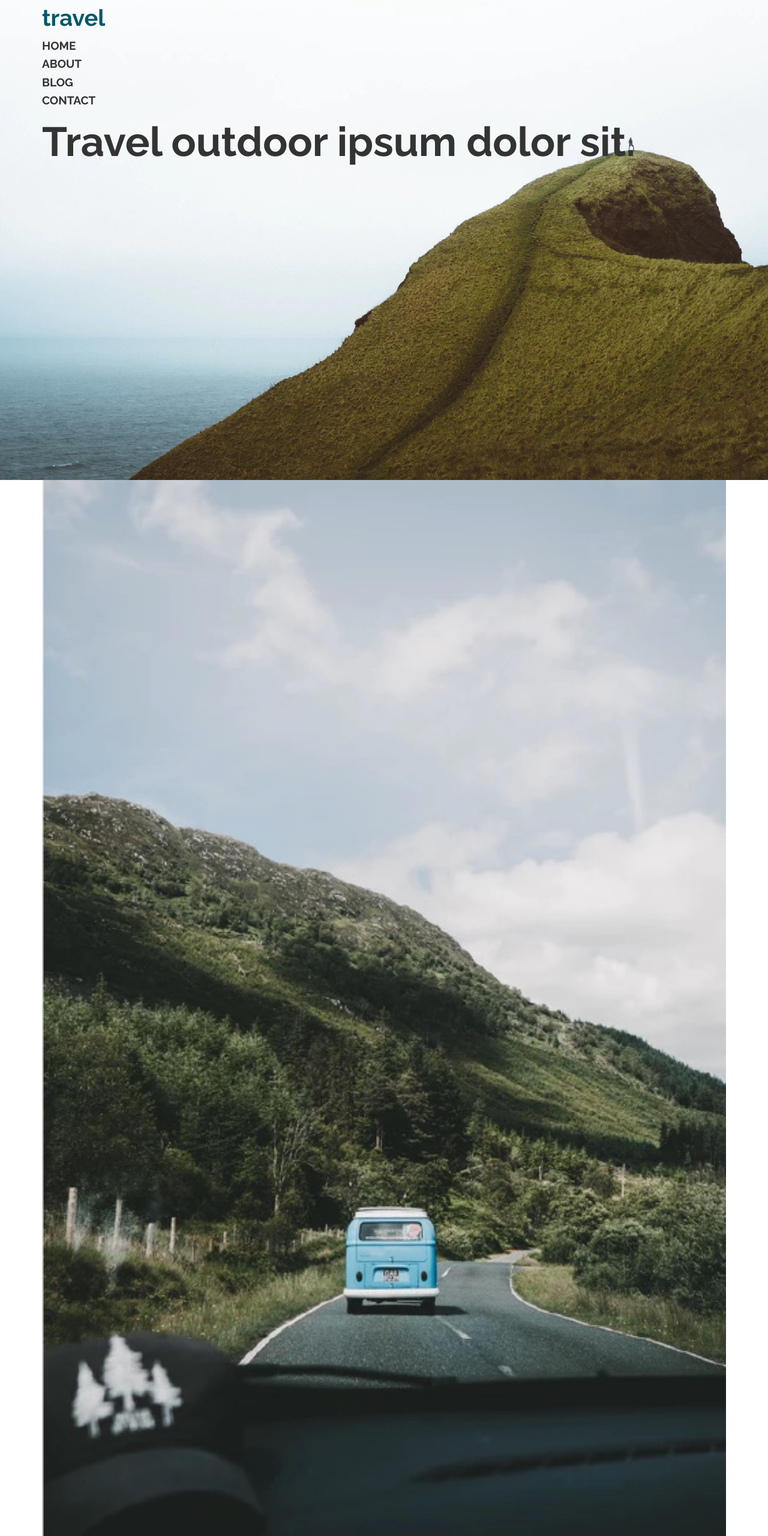
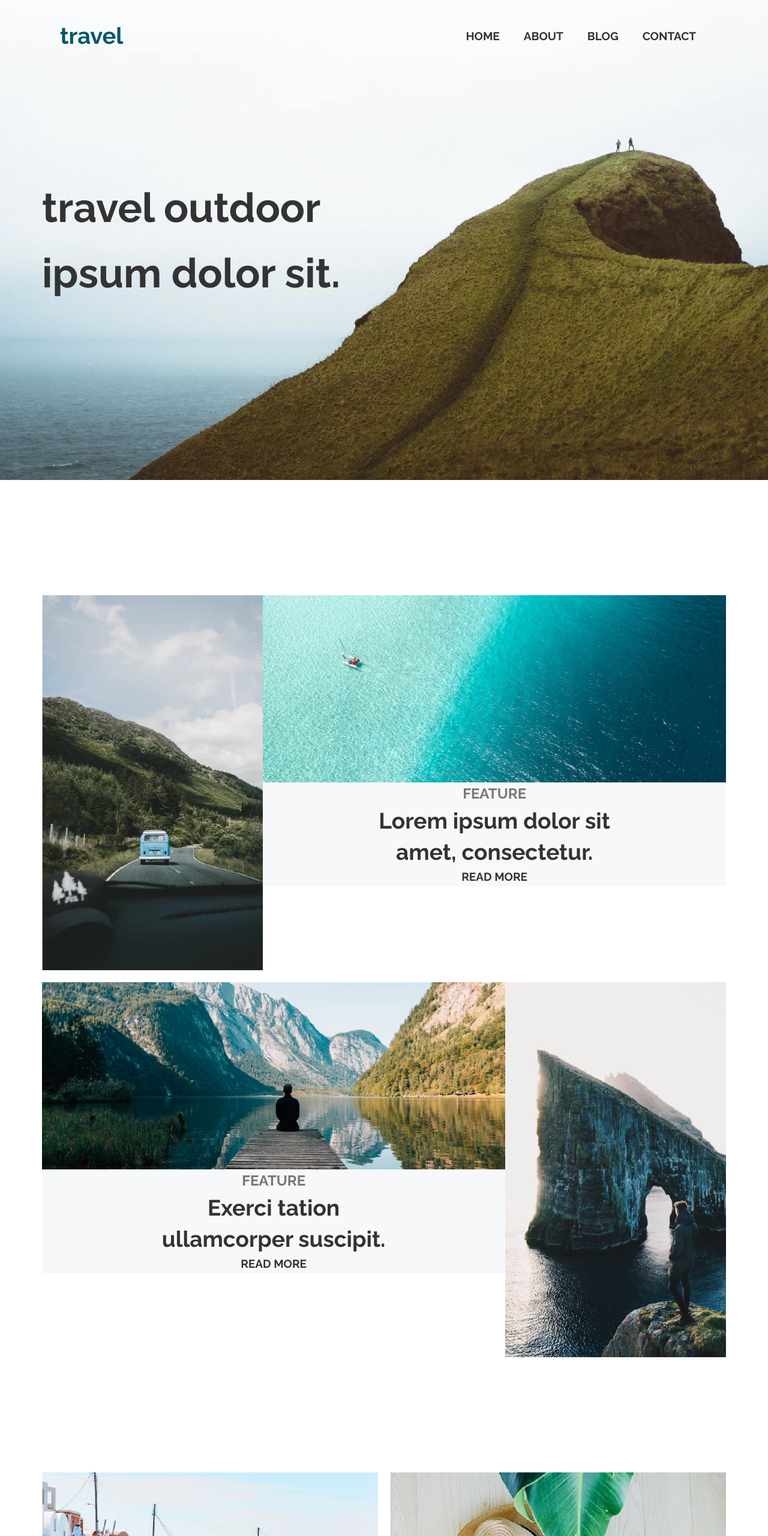
Before and after one commit to afuadeborah/travel-psd, a plain HTML site: page index.html in a window 1280 px wide. Shown: the top 2560 px of the page at 60% size. Drawn offline with Linux system fonts and the light colour scheme.

Commit message:
Done for the day

```diff
--- a/index.html
+++ b/index.html
@@ -17,6 +17,7 @@
 
     <header>
         <div class="wrapper">
+            <div class="nav-wrap">
                 <p class="logo">Travel</p>
                 <nav>
                     <ul class="nav-menu">
@@ -26,12 +27,20 @@
                         <li><a href="#contact">Contact</a></li>
                     </ul>
                 </nav>
-            <h1>Travel outdoor ipsum dolor sit.</h1>
+            </div>
+            <h1>
+                <span>Travel outdoor</span>
+                <br>
+                ipsum dolor sit.
+            </h1>
         </div>
     </header>
 
     <!-- Feature Boxes -->
-    <section class="left-pic wrapper">
+    <section class="feature-section">
+        <div class="wrapper">
+
+            <div class="left-pic">
 
                 <div class="slim-pic left-slim">
                     <img src="./assets/image-1.jpeg" alt="light blue car on a road going down a grassy hill">
@@ -39,34 +48,42 @@
                 <!-- margin -->
 
                 <div class="feature-container">
+                    <div class="feature-pic">
                         <img src="./assets/image-2.jpeg" alt="person in a kayak in the middle of a big lake">
+                    </div>
                     <!-- ghostspace -->
-            <div class="feature">
                     <div class="feature-text">
                         <h2>Feature</h2>
-                    <p class="large-p">Lorem ipsum dolor sit amet, consectetur.</p>
+                        <p class="large-p">Lorem ipsum dolor sit
+                            <br>
+                            amet, consectetur.</p>
                         <a href="">Read More</a>
                     </div>
                 </div>
+
             </div>
 
-    </section>
-
-    <section class="right-pic wrapper">
+            <div class="right-pic">
 
                 <div class="feature-container">
-            <div class="feature">
+                    <div class="feature-pic">
                         <img src="./assets/image-3.jpeg" alt="lone man sitting looking out at body of water in front of a mountain">
+                    </div>
+
                     <div class="feature-text">
                         <h2>Feature</h2>
-                    <p class="large-p">Exerci tation ullamcorper suscipit.</p>
+                        <p class="large-p">Exerci tation
+                        <br>
+                        ullamcorper suscipit.</p>
                         <a href="">Read More</a>
-                </div>
                     </div>
                 </div>
                 <!-- margin -->
                 <div class="slim-pic right-slim">
                     <img src="./assets/image-4.jpeg" alt="lone man standing on a cliff overlooking a large rock in water">
+                </div>
+
+            </div>
     </div>
 
     </section>
@@ -90,6 +107,7 @@
         <div class="footer-container wrapper">
             <p class="logo">Travel</p>
 
+            <div class="links-container">
                 <ul class="nav-links">
                     <li><a href="#home">Home</a></li>
                     <li><a href="#about">About</a></li>
@@ -106,11 +124,12 @@
 
                 <p>Lorem ipsum dolor sit amet, consectetur adipisicing elit. Expedita voluptates voluptas beatae quia, totam nobis.</p>
             </div>
+        </div>
 
+        <p class="copyright">Travel Agency</p>
     </footer>
     <!-- no wrapper -->
     <!-- bottom border -->
-    <p class="copyright">Travel Agency</p>
 
 </body>
 </html>
--- a/styles/scss/_feature.scss
+++ b/styles/scss/_feature.scss
@@ -0,0 +1,24 @@
+h2 {
+    text-transform: uppercase;
+    color: $text-color;
+}
+
+.feature-section {
+    margin: 15% auto;
+}
+
+
+.feature-text {
+    background-color: $background-color;
+    text-align: center;
+}
+
+
+.left-pic,
+.right-pic {
+    display: flex;
+}
+
+.left-pic {
+    margin-bottom: 20px;
+}
--- a/styles/scss/_footer.scss
+++ b/styles/scss/_footer.scss
@@ -0,0 +1,17 @@
+footer {
+    background-color: $background-color;
+
+    .footer-container {
+        height: 40vh;
+        align-items: center;
+        border-bottom: 2px solid darkgray;
+        justify-content: space-between;
+
+    }
+}
+
+
+.footer-container,
+.links-container {
+    display: flex;
+}
--- a/styles/scss/_gallery.scss
+++ b/styles/scss/_gallery.scss
@@ -0,0 +1,7 @@
+.gallery {
+    display: flex;
+}
+
+.two-pic:first-of-type {
+    margin-right: 20px;
+}
--- a/styles/scss/_header.scss
+++ b/styles/scss/_header.scss
@@ -5,3 +5,29 @@ header {
     background-size: cover;
     height: 100vh;
 }
+
+// Navigation
+.nav-wrap {
+    display: flex;
+    justify-content: space-between;
+    align-items: center;
+    padding: 30px;
+
+        .nav-menu {
+            display: flex;
+            justify-content: flex-end;
+
+                li {
+                    // margin: auto 20px;
+                    padding: 5px 20px;
+
+                    &:last-of-type:hover {
+                        background-color: $accent-color;
+                        border-radius: 5px;
+                    }
+                }
+
+
+
+        }
+}
--- a/styles/scss/style.scss
+++ b/styles/scss/style.scss
@@ -57,8 +57,11 @@ body {
 
 h1 {
     @include font-size(68);
+    text-transform: lowercase;
     color: $heading-color;
     font-weight: 700;
+    width: 65%;
+    margin: 15% 0;
 }
 
 a {
@@ -69,15 +72,13 @@ a {
 }
 
 .large-p {
-    @include font-size(39);
+    @include font-size(37);
     color: $heading-color;
     font-weight: 700;
+    line-height: 1.4;
 }
 
-h2 {
-    text-transform: uppercase;
-    color: $text-color;
-}
+
 
 footer p,
 .copyright  {
```
Also changed, not shown: styles/style.css. Lines whose indentation alone changed are shown as unchanged.
